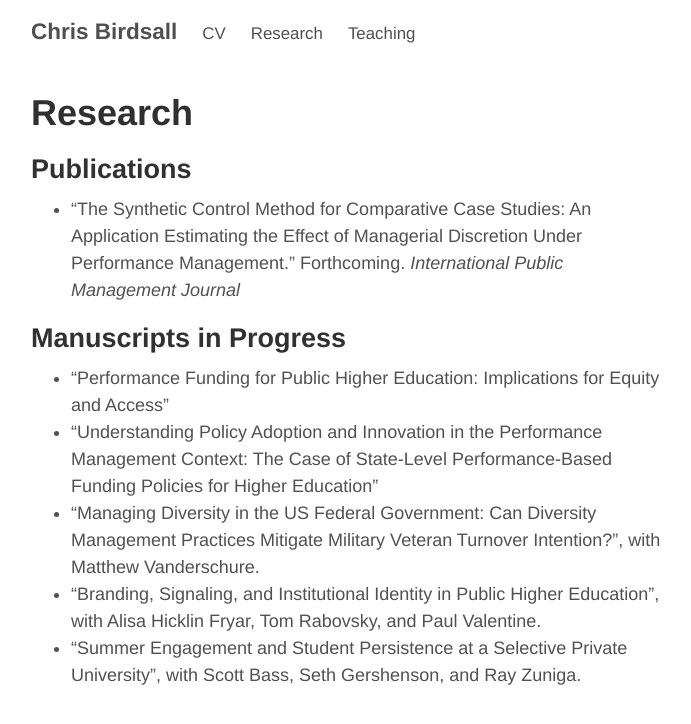
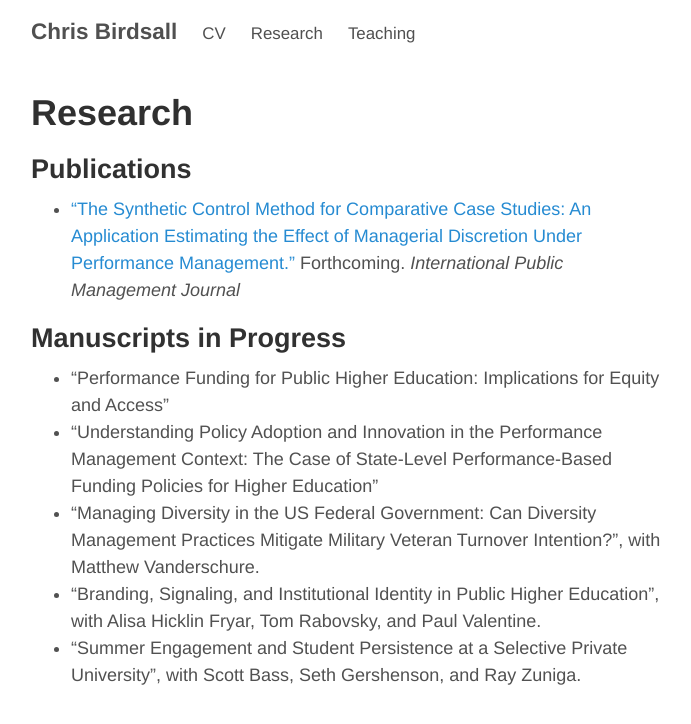
Before and after one commit to chrisbirdsall/chrisbirdsall.github.io, a Jekyll site: the page built from research.md, in a window 1280 px wide. Shown: the top 724 px of the page, without its empty margins (294-985 px from the left). Built offline with Jekyll 4.4.1, drawn with Linux system fonts in a browser that asks for light colours; part of the change alters nothing that is shown.

```diff
--- a/research.md
+++ b/research.md
@@ -4,7 +4,7 @@ title: Research
 ---
 
 ## Publications ##
-- "The Synthetic Control Method for Comparative Case Studies: An Application Estimating the Effect of Managerial Discretion Under Performance Management." Forthcoming. _International Public Management Journal_
+- ["The Synthetic Control Method for Comparative Case Studies: An Application Estimating the Effect of Managerial Discretion Under Performance Management."](http://www.tandfonline.com/doi/full/10.1080/10967494.2015.1121178) Forthcoming. _International Public Management Journal_
 
 ## Manuscripts in Progress ##
 
```
